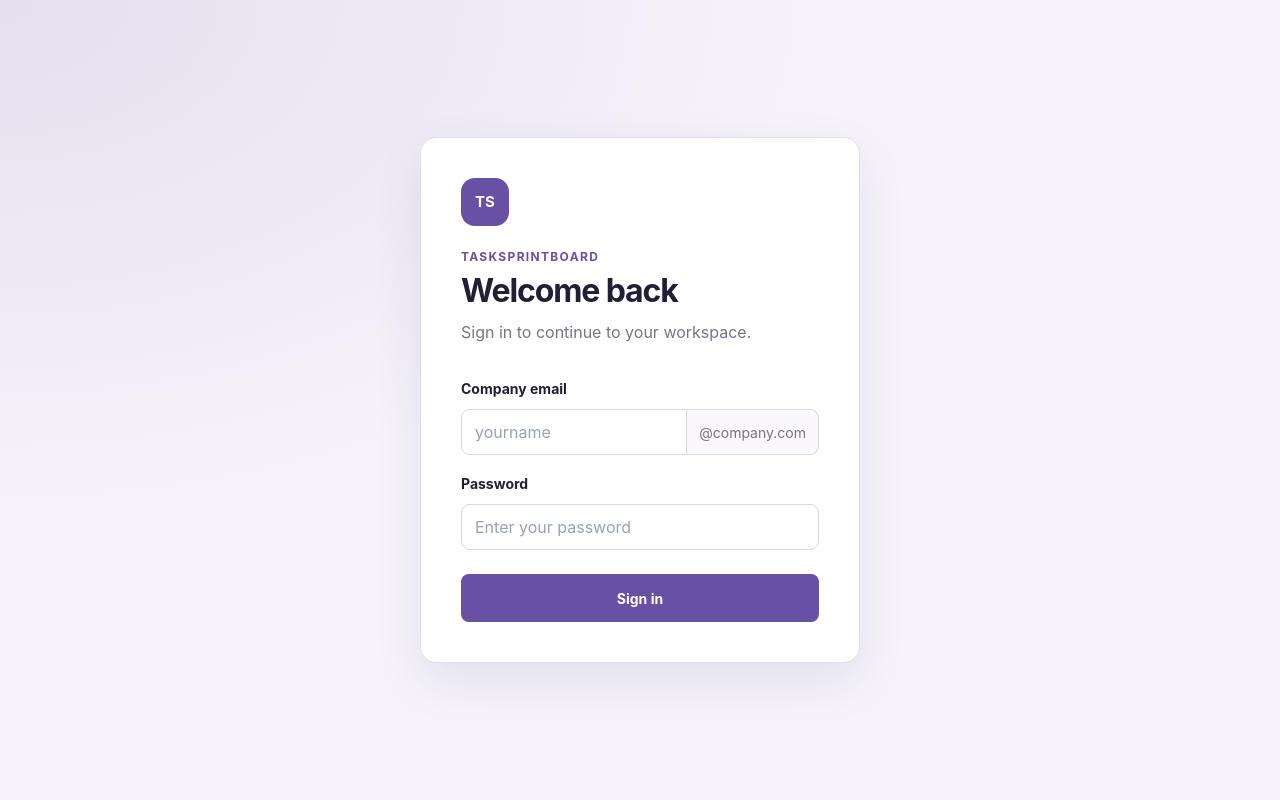
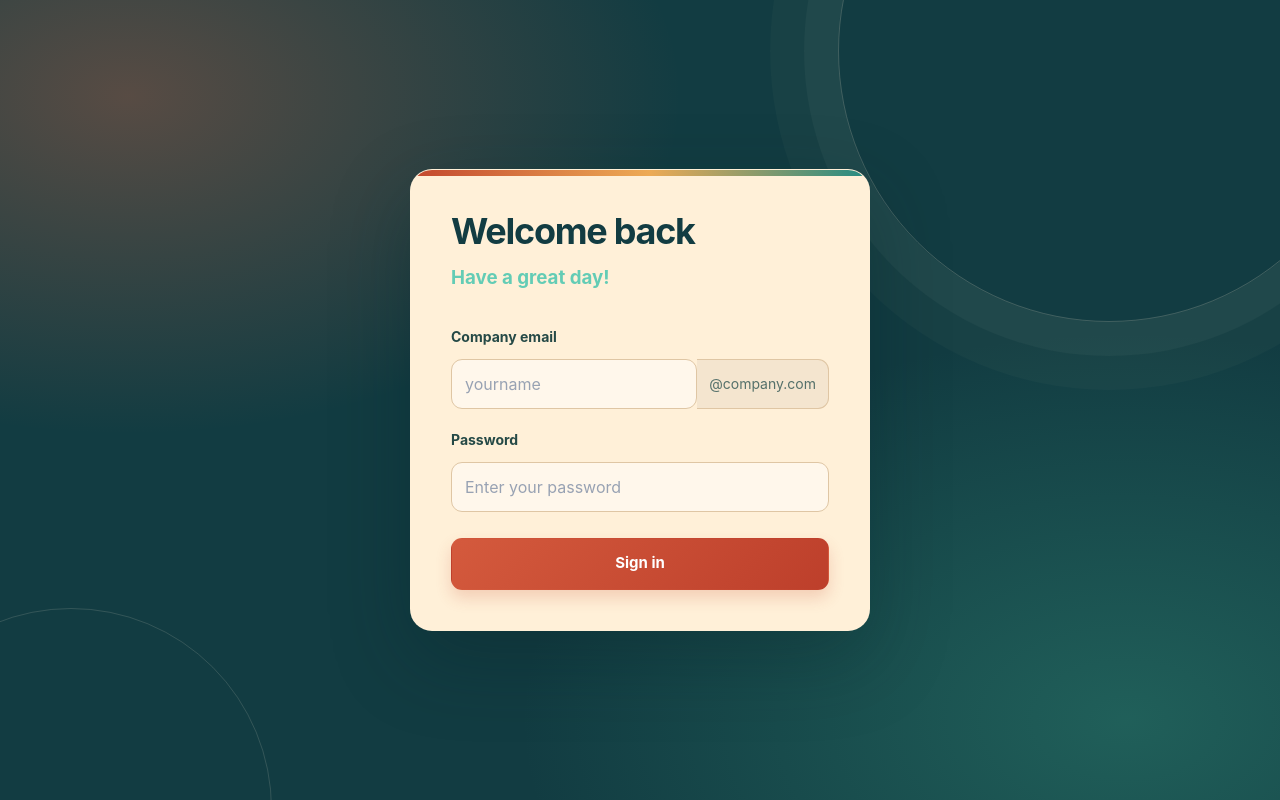
Before and after one commit to zaindecoded/Project-Sprint-Board, a React (Vite) app in the folder Frontend/ReactApp/: page /login in a window 1280 px wide. Built offline with nearby package versions, Linux system fonts and the light colour scheme; no server answers.

Commit message:
Design change

```diff
--- a/Frontend/ReactApp/src/pages/auth/LoginPage.jsx
+++ b/Frontend/ReactApp/src/pages/auth/LoginPage.jsx
@@ -35,10 +35,9 @@ function LoginPage() {
   return (
     <main className="login-page">
       <section className="login-card">
-        <div className="brand-mark" aria-hidden="true">TS</div>
-        <p className="eyebrow">TaskSprintBoard</p>
+
         <h1>Welcome back</h1>
-        <p className="muted-text">Sign in to continue to your workspace.</p>
+        <h3 className="muted-text">Have a great day!</h3>
 
         <ErrorMessage>{error}</ErrorMessage>
 
--- a/Frontend/ReactApp/src/pages/dashboard/DashboardPage.jsx
+++ b/Frontend/ReactApp/src/pages/dashboard/DashboardPage.jsx
@@ -60,7 +60,7 @@ function DashboardPage() {
     labels: ['To Do', 'In Progress', 'Completed', 'Blocked'],
     datasets: [{
       data: [count(summary?.todoTasks), count(summary?.inProgressTasks), completedTasks, count(summary?.blockedTasks)],
-      backgroundColor: ['#8aa3c7', '#4e7dd2', '#43a879', '#df8a62'],
+      backgroundColor: ['#245457', '#238b83', '#27b975', '#e05634'],
       borderRadius: 6,
       maxBarThickness: 64
     }]
--- a/Frontend/ReactApp/src/styles/global.css
+++ b/Frontend/ReactApp/src/styles/global.css
@@ -1,15 +1,15 @@
 :root {
-  --color-page: #f6f3fa;
-  --color-surface: #fff;
-  --color-text: #211f35;
-  --color-muted: #77748a;
-  --color-border: #e3deed;
-  --color-primary: #6850a4;
-  --color-primary-hover: #503b84;
-  --color-header: #2b2445;
+  --color-page: #d48c54;
+  --color-surface: #d8ba8a;
+  --color-text: #00c9c2;
+  --color-muted: #54706a;
+  --color-border: #da9046;
+  --color-primary: #e63411;
+  --color-primary-hover: #c73bc0;
+  --color-header: #010f11;
   font-family: Inter, "Segoe UI", Arial, sans-serif;
-  color: #211f35;
-  background: #f6f3fa;
+  color: #1c3c18;
+  background: var(--color-page);
   font-synthesis: none;
   text-rendering: optimizeLegibility;
   font-weight: 400;
@@ -37,7 +37,7 @@ input {
 button:focus-visible,
 a:focus-visible,
 input:focus-visible {
-  outline: 3px solid rgba(104, 80, 164, 0.3);
+  outline: 3px solid rgba(238, 73, 40, 0.22);
   outline-offset: 2px;
 }
 
@@ -47,16 +47,16 @@ input:focus-visible {
   padding: 24px;
   place-items: center;
   background:
-    radial-gradient(ellipse at top left, rgba(104, 80, 164, 0.12), transparent 45%),
-    #f6f3fa;
+    radial-gradient(ellipse at top left, rgba(195, 71, 46, 0.12), transparent 45%),
+    var(--color-page);
 }
 
 .login-card {
   width: min(100%, 440px);
   padding: 40px;
-  border: 1px solid #e3deed;
+  border: 1px solid #e2bd97;
   border-radius: 16px;
-  background: #fff;
+  background: #fff0d8;
   box-shadow: 0 18px 50px rgba(24, 39, 75, 0.09);
 }
 
@@ -67,7 +67,7 @@ input:focus-visible {
   margin-bottom: 22px;
   border-radius: 14px;
   color: #fff;
-  background: #6850a4;
+  background: #c3472e;
   font-size: 15px;
   font-weight: 750;
   place-items: center;
@@ -83,7 +83,7 @@ input:focus-visible {
 
 .eyebrow {
   margin: 0 0 6px;
-  color: #6850a4;
+  color: #a83720;
   font-size: 12px;
   font-weight: 750;
   letter-spacing: 0.11em;
@@ -99,7 +99,7 @@ h1 {
 
 .muted-text {
   margin: 10px 0 26px;
-  color: #77748a;
+  color: #63ccb5;
 }
 
 .login-form {
@@ -117,10 +117,10 @@ h1 {
   width: 100%;
   min-height: 46px;
   padding: 10px 13px;
-  border: 1px solid #dbd6e7;
+  border: 1px solid #e2bd97;
   border-radius: 9px;
-  color: #211f35;
-  background: #fff;
+  color: #183c3b;
+  background: #fff0d8;
 }
 
 .login-form input::placeholder {
@@ -145,10 +145,10 @@ h1 {
   display: inline-flex;
   align-items: center;
   padding: 0 12px;
-  border: 1px solid #dbd6e7;
+  border: 1px solid #e2bd97;
   border-left: 0;
   border-radius: 0 9px 9px 0;
-  color: #77748a;
+  color: #54706a;
   background: #faf8fc;
   font-size: 14px;
   white-space: nowrap;
@@ -172,11 +172,11 @@ h1 {
 
 .button-primary {
   color: #fff;
-  background: #6850a4;
+  background: #c3472e;
 }
 
 .button-primary:hover:not(:disabled) {
-  background: #503b84;
+  background: #9f3526;
 }
 
 .login-button {
@@ -203,7 +203,7 @@ h1 {
 
 .app-header {
   color: #fff;
-  background: #2b2445;
+  background: #c75629af;
   box-shadow: 0 3px 12px rgba(17, 35, 68, 0.12);
 }
 
@@ -308,7 +308,7 @@ h1 {
   height: 2px;
   margin: 4px 0;
   border-radius: 2px;
-  background: #fff;
+  background: #fff0d8;
 }
 
 .app-content {
@@ -319,9 +319,9 @@ h1 {
 
 .content-card {
   padding: clamp(24px, 5vw, 40px);
-  border: 1px solid #e3deed;
+  border: 1px solid #e2bd97;
   border-radius: 14px;
-  background: #fff;
+  background: #fff0d8;
   box-shadow: 0 8px 24px rgba(24, 39, 75, 0.045);
 }
 
@@ -331,7 +331,7 @@ h1 {
 
 .content-card > p:not(.eyebrow) {
   margin: 0;
-  color: #77748a;
+  color: #54706a;
 }
 
 .status-badge {
@@ -339,7 +339,7 @@ h1 {
   margin-top: 24px;
   padding: 5px 10px;
   border-radius: 999px;
-  color: #444157;
+  color: #254946;
   background: #f0edf6;
   font-size: 12px;
   font-weight: 650;
@@ -367,31 +367,31 @@ h1 {
   justify-items: center;
   gap: 8px;
   padding: 18px;
-  border: 1px solid #e3deed;
+  border: 1px solid #e2bd97;
   border-radius: 12px;
-  background: #fff;
+  background: #fff0d8;
   text-align: center;
 }
 
 .simple-dashboard-card span {
-  color: #77748a;
+  color: #54706a;
   font-size: 13px;
 }
 
 .simple-dashboard-card strong {
-  color: #292542;
+  color: #183c3b;
   font-size: 28px;
   line-height: 1;
 }
 
 .simple-dashboard-progress > p {
   margin: 10px 0 0;
-  color: #77748a;
+  color: #54706a;
   font-size: 13px;
 }
 
 .simple-dashboard-progress .dashboard-panel-heading > strong {
-  color: #292542;
+  color: #183c3b;
   font-size: 22px;
 }
 
@@ -464,7 +464,7 @@ h1 {
   color: #fff;
   background:
     radial-gradient(ellipse at 86% 10%, rgba(180, 157, 235, 0.32), transparent 37%),
-    linear-gradient(118deg, #292342 0%, #403568 62%, #58478a 100%);
+    linear-gradient(118deg, #123c42 0%, #1b5655 62%, #21736b 100%);
   box-shadow: 0 14px 30px rgba(24, 53, 95, 0.14);
 }
 
@@ -578,9 +578,9 @@ h1 {
   min-width: 0;
   flex-direction: column;
   padding: 23px;
-  border: 1px solid #e3deed;
+  border: 1px solid #e2bd97;
   border-radius: 15px;
-  background: #fff;
+  background: #fff0d8;
   box-shadow: 0 6px 20px rgba(24, 39, 75, 0.045);
 }
 
@@ -595,13 +595,13 @@ h1 {
 
 .dashboard-panel-eyebrow {
   margin-bottom: 4px;
-  color: #817d95;
+  color: #647d76;
   font-size: 10px;
 }
 
 .dashboard-panel-heading h2 {
   margin: 0;
-  color: #211f35;
+  color: #183c3b;
   font-size: 19px;
   letter-spacing: -0.02em;
 }
@@ -610,7 +610,7 @@ h1 {
   flex: none;
   padding: 5px 9px;
   border-radius: 999px;
-  color: #5b5870;
+  color: #46625d;
   background: #f1f4f8;
   font-size: 11px;
   font-weight: 650;
@@ -647,12 +647,12 @@ h1 {
   display: inline-flex;
   align-items: center;
   gap: 8px;
-  color: #77748a;
+  color: #54706a;
   font-size: 12px;
 }
 
 .dashboard-progress-legend strong {
-  color: #444157;
+  color: #254946;
 }
 
 .dashboard-legend-dot {
@@ -688,7 +688,7 @@ h1 {
 }
 
 .dashboard-signal-row > strong {
-  color: #444157;
+  color: #254946;
   font-size: 14px;
 }
 
@@ -740,7 +740,7 @@ h1 {
   width: 31px;
   height: 31px;
   border-radius: 50%;
-  color: #5b5870;
+  color: #46625d;
   background: #f1f4f8;
   font-size: 13px;
   font-weight: 750;
@@ -797,7 +797,7 @@ h1 {
 .dashboard-insight p,
 .dashboard-all-clear p {
   margin: 3px 0 0;
-  color: #77748a;
+  color: #54706a;
   font-size: 12px;
   line-height: 1.45;
 }
@@ -834,7 +834,7 @@ h1 {
 }
 
 .dashboard-open-work > span {
-  color: #77748a;
+  color: #54706a;
   font-size: 12px;
   font-weight: 650;
 }
@@ -869,14 +869,14 @@ h1 {
 
 .dashboard-attention-description {
   margin: 0 0 16px;
-  color: #77748a;
+  color: #54706a;
   font-size: 12px;
 }
 
 .dashboard-inline-state {
   padding: 18px;
   border-radius: 9px;
-  color: #77748a;
+  color: #54706a;
   background: #faf8fc;
   font-size: 13px;
   text-align: center;
@@ -920,14 +920,14 @@ h1 {
   flex-wrap: wrap;
   gap: 5px 14px;
   margin-top: 6px;
-  color: #77748a;
+  color: #54706a;
   font-size: 11px;
 }
 
 .dashboard-priority-task-main p {
   margin: 7px 0 0;
   overflow-wrap: anywhere;
-  color: #77748a;
+  color: #54706a;
   font-size: 12px;
 }
 
@@ -968,21 +968,21 @@ h1 {
   min-width: 0;
   gap: 12px;
   padding: 20px;
-  border: 1px solid #e3deed;
+  border: 1px solid #e2bd97;
   border-radius: 12px;
-  background: #fff;
+  background: #fff0d8;
   box-shadow: 0 5px 16px rgba(24, 39, 75, 0.035);
 }
 
 .dashboard-metric-label {
-  color: #77748a;
+  color: #54706a;
   font-size: 14px;
   font-weight: 650;
   overflow-wrap: anywhere;
 }
 
 .dashboard-metric strong {
-  color: #211f35;
+  color: #183c3b;
   font-size: 30px;
   line-height: 1;
 }
@@ -992,9 +992,9 @@ h1 {
   min-width: 0;
   gap: 16px;
   padding: 22px;
-  border: 1px solid #e3deed;
+  border: 1px solid #e2bd97;
   border-radius: 12px;
-  background: #fff;
+  background: #fff0d8;
 }
 
 .dashboard-chart-card h2 {
@@ -1028,7 +1028,7 @@ h1 {
 .projects-subtitle,
 .project-count {
   margin: 0;
-  color: #77748a;
+  color: #54706a;
 }
 
 .projects-toolbar .project-count {
@@ -1037,9 +1037,9 @@ h1 {
 
 .project-form-card {
   padding: 24px;
-  border: 1px solid #e3deed;
+  border: 1px solid #e2bd97;
   border-radius: 12px;
-  background: #fff;
+  background: #fff0d8;
 }
 
 .project-form-heading {
@@ -1069,7 +1069,7 @@ h1 {
 
 .project-field label,
 .project-search span {
-  color: #444157;
+  color: #254946;
   font-size: 14px;
   font-weight: 650;
 }
@@ -1081,19 +1081,19 @@ h1 {
   width: 100%;
   min-height: 42px;
   padding: 9px 11px;
-  border: 1px solid #dbd6e7;
+  border: 1px solid #e2bd97;
   border-radius: 8px;
-  color: #211f35;
-  background: #fff;
+  color: #183c3b;
+  background: #fff0d8;
 }
 
 .project-field select {
   min-height: 42px;
   padding: 9px 32px 9px 11px;
-  border: 1px solid #dbd6e7;
+  border: 1px solid #e2bd97;
   border-radius: 8px;
-  color: #211f35;
-  background: #fff;
+  color: #183c3b;
+  background: #fff0d8;
 }
 
 .project-field textarea {
@@ -1107,13 +1107,13 @@ h1 {
 
 .project-loading {
   margin: 0;
-  color: #77748a;
+  color: #54706a;
 }
 
 .button-secondary {
-  border-color: #dbd6e7;
-  color: #444157;
-  background: #fff;
+  border-color: #e2bd97;
+  color: #254946;
+  background: #fff0d8;
 }
 
 .button-secondary:hover:not(:disabled) {
@@ -1124,7 +1124,7 @@ h1 {
 .button-danger {
   border-color: #f2c9c6;
   color: #a52b25;
-  background: #fff;
+  background: #fff0d8;
 }
 
 .button-danger:hover:not(:disabled) {
@@ -1145,7 +1145,7 @@ h1 {
 }
 
 .project-filter span {
-  color: #444157;
+  color: #254946;
   font-size: 14px;
   font-weight: 650;
 }
@@ -1153,24 +1153,24 @@ h1 {
 .project-filter select {
   min-height: 42px;
   padding: 9px 32px 9px 11px;
-  border: 1px solid #dbd6e7;
+  border: 1px solid #e2bd97;
   border-radius: 8px;
   color: #1e411e;
-  background: #fff;
+  background: #fff0d8;
 }
 
 .project-filter input {
   min-height: 42px;
   padding: 9px 11px;
-  border: 1px solid #dbd6e7;
+  border: 1px solid #e2bd97;
   border-radius: 8px;
-  color: #211f35;
-  background: #fff;
+  color: #183c3b;
+  background: #fff0d8;
 }
 
 .sprint-project-name {
   margin: 7px 0 0;
-  color: #6850a4;
+  color: #c3472e;
   font-size: 13px;
   font-weight: 650;
 }
@@ -1191,15 +1191,15 @@ h1 {
 
 .project-state {
   padding: 36px 24px;
-  border: 1px solid #e3deed;
+  border: 1px solid #e2bd97;
   border-radius: 12px;
-  color: #77748a;
-  background: #fff;
+  color: #54706a;
+  background: #fff0d8;
   text-align: center;
 }
 
 .project-empty h2 {
-  color: #211f35;
+  color: #183c3b;
 }
 
 .project-empty p {
@@ -1214,9 +1214,9 @@ h1 {
 .project-card {
   display: flex;
   padding: 20px 22px;
-  border: 1px solid #e3deed;
+  border: 1px solid #e2bd97;
   border-radius: 12px;
-  background: #fff;
+  background: #fff0d8;
   box-shadow: 0 5px 16px rgba(24, 39, 75, 0.035);
   align-items: center;
   justify-content: space-between;
@@ -1242,7 +1242,7 @@ h1 {
   flex: none;
   padding: 3px 9px;
   border-radius: 999px;
-  color: #77748a;
+  color: #54706a;
   background: #f0edf6;
   font-size: 12px;
   font-weight: 650;
@@ -1260,7 +1260,7 @@ h1 {
 
 .project-description {
   margin: 8px 0 14px;
-  color: #77748a;
+  color: #54706a;
   overflow-wrap: anywhere;
 }
 
@@ -1276,13 +1276,13 @@ h1 {
 }
 
 .project-dates dt {
-  color: #77748a;
+  color: #54706a;
   font-size: 12px;
 }
 
 .project-dates dd {
   margin: 0;
-  color: #444157;
+  color: #254946;
   font-size: 14px;
 }
 
@@ -1295,13 +1295,32 @@ h1 {
 }
 
 .project-pagination span {
-  color: #77748a;
+  color: #54706a;
   font-size: 14px;
 }
 
 .task-toolbar {
   flex-wrap: wrap;
   align-items: flex-end;
+}
+
+.comments-page .task-toolbar {
+  display: grid;
+  grid-template-columns: minmax(0, 1.7fr) repeat(2, minmax(0, 1fr));
+  align-items: end;
+  gap: 14px;
+}
+
+.comments-page .task-toolbar .project-search,
+.comments-page .task-toolbar .project-filter {
+  width: 100%;
+  max-width: none;
+  min-width: 0;
+}
+
+.comments-page .task-toolbar .project-count {
+  grid-column: 1 / -1;
+  justify-self: end;
 }
 
 .task-toolbar .project-search,
@@ -1352,9 +1371,9 @@ h1 {
 .task-table-wrap {
   width: 100%;
   overflow-x: auto;
-  border: 1px solid #e3deed;
+  border: 1px solid #e2bd97;
   border-radius: 12px;
-  background: #fff;
+  background: #fff0d8;
 }
 
 .task-table {
@@ -1372,7 +1391,7 @@ h1 {
 }
 
 .task-table th {
-  color: #77748a;
+  color: #54706a;
   background: #faf8fc;
   font-size: 12px;
   font-weight: 700;
@@ -1382,7 +1401,7 @@ h1 {
 }
 
 .task-table td {
-  color: #444157;
+  color: #254946;
   font-size: 14px;
 }
 
@@ -1399,12 +1418,12 @@ h1 {
 }
 
 .task-table td strong {
-  color: #211f35;
+  color: #183c3b;
 }
 
 .task-description-cell {
   margin-top: 3px;
-  color: #77748a;
+  color: #54706a;
   font-size: 12px;
 }
 
@@ -1419,9 +1438,9 @@ h1 {
 
 .task-history-panel {
   padding: 22px;
-  border: 1px solid #e3deed;
+  border: 1px solid #e2bd97;
   border-radius: 12px;
-  background: #fff;
+  background: #fff0d8;
 }
 
 .task-history-heading {
@@ -1448,7 +1467,7 @@ h1 {
 
 .task-history-entry {
   padding: 16px;
-  border: 1px solid #e3deed;
+  border: 1px solid #e2bd97;
   border-radius: 10px;
   background: #faf8fc;
 }
@@ -1457,7 +1476,7 @@ h1 {
   display: flex;
   align-items: center;
   gap: 10px;
-  color: #211f35;
+  color: #183c3b;
   font-size: 16px;
   font-weight: 700;
 }
@@ -1482,14 +1501,14 @@ h1 {
 }
 
 .task-history-details dt {
-  color: #77748a;
+  color: #54706a;
   font-size: 12px;
   font-weight: 700;
 }
 
 .task-history-details dd {
   margin: 3px 0 0;
-  color: #444157;
+  color: #254946;
   overflow-wrap: anywhere;
 }
 
@@ -1500,7 +1519,7 @@ h1 {
 .task-history-empty {
   padding: 16px;
   border-radius: 8px;
-  color: #77748a;
+  color: #54706a;
   background: #faf8fc;
 }
 
@@ -1509,9 +1528,9 @@ h1 {
   min-width: 0;
   gap: 16px;
   padding: 22px;
-  border: 1px solid #e3deed;
+  border: 1px solid #e2bd97;
   border-radius: 12px;
-  background: #fff;
+  background: #fff0d8;
 }
 
 .task-risk-panel h2 {
@@ -1523,7 +1542,7 @@ h1 {
 .task-risk-advisory,
 .task-risk-initial p {
   margin: 0;
-  color: #77748a;
+  color: #54706a;
 }
 
 .task-risk-initial {
@@ -1551,20 +1570,20 @@ h1 {
   min-width: 0;
   gap: 6px;
   padding: 14px;
-  border: 1px solid #e3deed;
+  border: 1px solid #e2bd97;
   border-radius: 9px;
   background: #faf8fc;
 }
 
 .task-risk-label {
-  color: #77748a;
+  color: #54706a;
   font-size: 12px;
   font-weight: 700;
 }
 
 .task-risk-summary strong {
   overflow-wrap: anywhere;
-  color: #211f35;
+  color: #183c3b;
 }
 
 .task-risk-level {
@@ -1603,7 +1622,7 @@ h1 {
 }
 
 .assignment-help {
-  color: #77748a;
+  color: #54706a;
   font-size: 12px;
 }
 
@@ -1648,13 +1667,13 @@ h1 {
 }
 
 .project-field-label {
-  color: #444157;
+  color: #254946;
   font-size: 14px;
   font-weight: 650;
 }
 
 .comment-character-count {
-  color: #77748a;
+  color: #54706a;
   font-size: 12px;
   text-align: right;
 }
@@ -1712,7 +1731,7 @@ h1 {
     display: none;
     padding: 12px 16px 16px;
     border-radius: 0 0 12px 12px;
-    background: #2b2445;
+    background: #123c42;
     box-shadow: 0 12px 18px rgba(17, 35, 68, 0.18);
     align-items: stretch;
     flex-direction: column;
@@ -1737,6 +1756,12 @@ h1 {
     padding-top: 12px;
     border-top: 1px solid rgba(255, 255, 255, 0.15);
     justify-content: space-between;
+  }
+}
+
+@media (max-width: 760px) {
+  .comments-page .task-toolbar {
+    grid-template-columns: minmax(0, 1fr);
   }
 }
 
@@ -1915,9 +1940,9 @@ h1 {
     display: grid;
     gap: 10px;
     padding: 16px;
-    border: 1px solid #e3deed;
+    border: 1px solid #e2bd97;
     border-radius: 12px;
-    background: #fff;
+    background: #fff0d8;
   }
 
   .task-table td {
@@ -1930,7 +1955,7 @@ h1 {
   }
 
   .task-table td::before {
-    color: #77748a;
+    color: #54706a;
     content: attr(data-label);
     font-size: 12px;
     font-weight: 700;
@@ -1972,3 +1997,164 @@ h1 {
     grid-template-columns: repeat(2, minmax(0, 1fr));
   }
 }
+
+/* Shared themed surfaces keep page content and controls in the same palette. */
+body {
+  background: var(--color-page);
+}
+
+.login-card,
+.content-card,
+.simple-dashboard-card,
+.dashboard-panel,
+.project-form-card,
+.project-card,
+.task-history-panel,
+.task-risk-panel,
+.task-table-wrap {
+  border-color: var(--color-border);
+  background-color: var(--color-surface);
+}
+
+.task-table th,
+.comment-table th {
+  background-color: #f5d4a8;
+}
+
+.login-form input,
+.project-form input,
+.project-form select,
+.project-form textarea,
+.project-filter input,
+.project-filter select,
+.tasks-toolbar input,
+.tasks-toolbar select,
+.sprint-toolbar input,
+.sprint-toolbar select,
+.audit-filters input,
+.audit-filters select {
+  background-color: #fff7eb;
+}
+
+.login-form input:focus,
+.project-form input:focus,
+.project-form select:focus,
+.project-form textarea:focus,
+.project-filter input:focus,
+.project-filter select:focus,
+.tasks-toolbar input:focus,
+.tasks-toolbar select:focus,
+.sprint-toolbar input:focus,
+.sprint-toolbar select:focus {
+  border-color: var(--color-primary);
+  box-shadow: 0 0 0 3px rgba(195, 71, 46, 0.16);
+  outline: 0;
+}
+
+.login-page {
+  position: relative;
+  isolation: isolate;
+  overflow: hidden;
+  background:
+    radial-gradient(ellipse at 10% 12%, rgba(222, 105, 71, 0.34), transparent 34%),
+    radial-gradient(ellipse at 88% 90%, rgba(55, 153, 128, 0.38), transparent 38%),
+    #123c42;
+}
+
+.login-page::before,
+.login-page::after {
+  position: absolute;
+  z-index: -1;
+  border: 1px solid rgba(255, 240, 216, 0.2);
+  border-radius: 50%;
+  content: '';
+  pointer-events: none;
+}
+
+.login-page::before {
+  top: -220px;
+  right: -100px;
+  width: 540px;
+  height: 540px;
+  box-shadow: 0 0 0 34px rgba(255, 240, 216, 0.035), 0 0 0 68px rgba(255, 240, 216, 0.025);
+}
+
+.login-page::after {
+  bottom: -210px;
+  left: -130px;
+  width: 400px;
+  height: 400px;
+  border-color: rgba(255, 240, 216, 0.14);
+}
+
+.login-card {
+  position: relative;
+  width: min(100%, 460px);
+  overflow: hidden;
+  border-color: rgba(255, 240, 216, 0.72);
+  border-radius: 22px;
+  background: #fff0d8;
+  box-shadow: 0 28px 80px rgba(6, 34, 37, 0.3);
+}
+
+.login-card::before {
+  position: absolute;
+  inset: 0 0 auto;
+  height: 6px;
+  background: linear-gradient(90deg, #c3472e 0%, #edaa55 52%, #238b83 100%);
+  content: '';
+}
+
+.login-card h1 {
+  color: #123c42;
+  font-size: clamp(30px, 6vw, 36px);
+}
+
+.brand-mark {
+  border-radius: 16px;
+  background: linear-gradient(145deg, #1c716a, #123c42);
+  box-shadow: 0 8px 18px rgba(18, 60, 66, 0.2);
+}
+
+.login-form {
+  gap: 12px;
+}
+
+.login-form label {
+  color: #254946;
+}
+
+.login-form input {
+  min-height: 50px;
+  border-color: #dfc6a4;
+  border-radius: 11px;
+  background: #fff7eb;
+}
+
+.login-email-domain {
+  border-color: #dfc6a4;
+  border-radius: 0 11px 11px 0;
+  background: #f4e5cf;
+}
+
+.login-form input:disabled {
+  background: #f0e1cb;
+}
+
+.login-button {
+  min-height: 52px;
+  border-radius: 11px;
+  background: linear-gradient(135deg, #d45a3d, #bd3f2b);
+  box-shadow: 0 8px 16px rgba(195, 71, 46, 0.2);
+  font-size: 15px;
+}
+
+.login-button:hover:not(:disabled) {
+  background: linear-gradient(135deg, #bd4b32, #9f3526);
+}
+
+@media (max-width: 480px) {
+  .login-card {
+    padding: 36px 24px 30px;
+  }
+}
```
